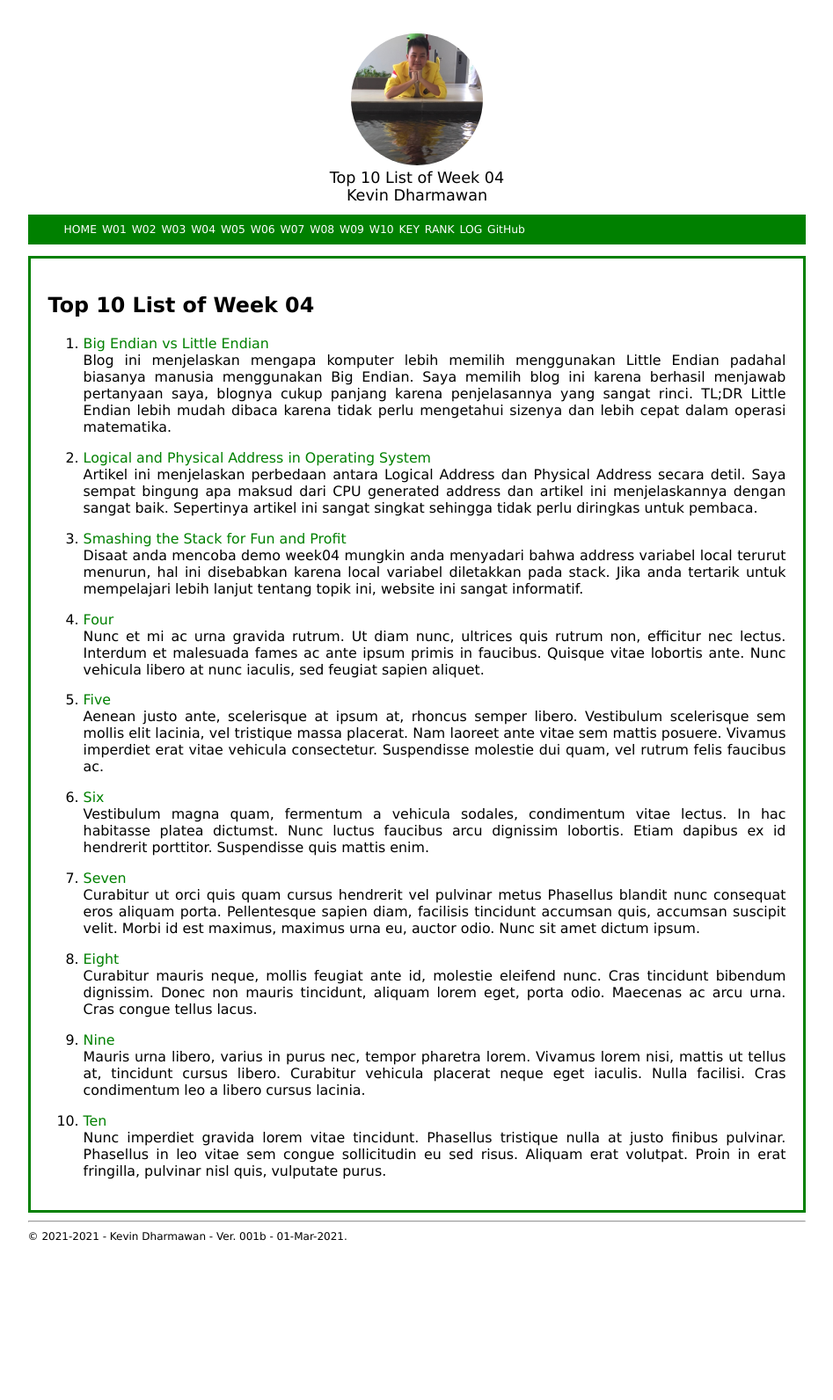
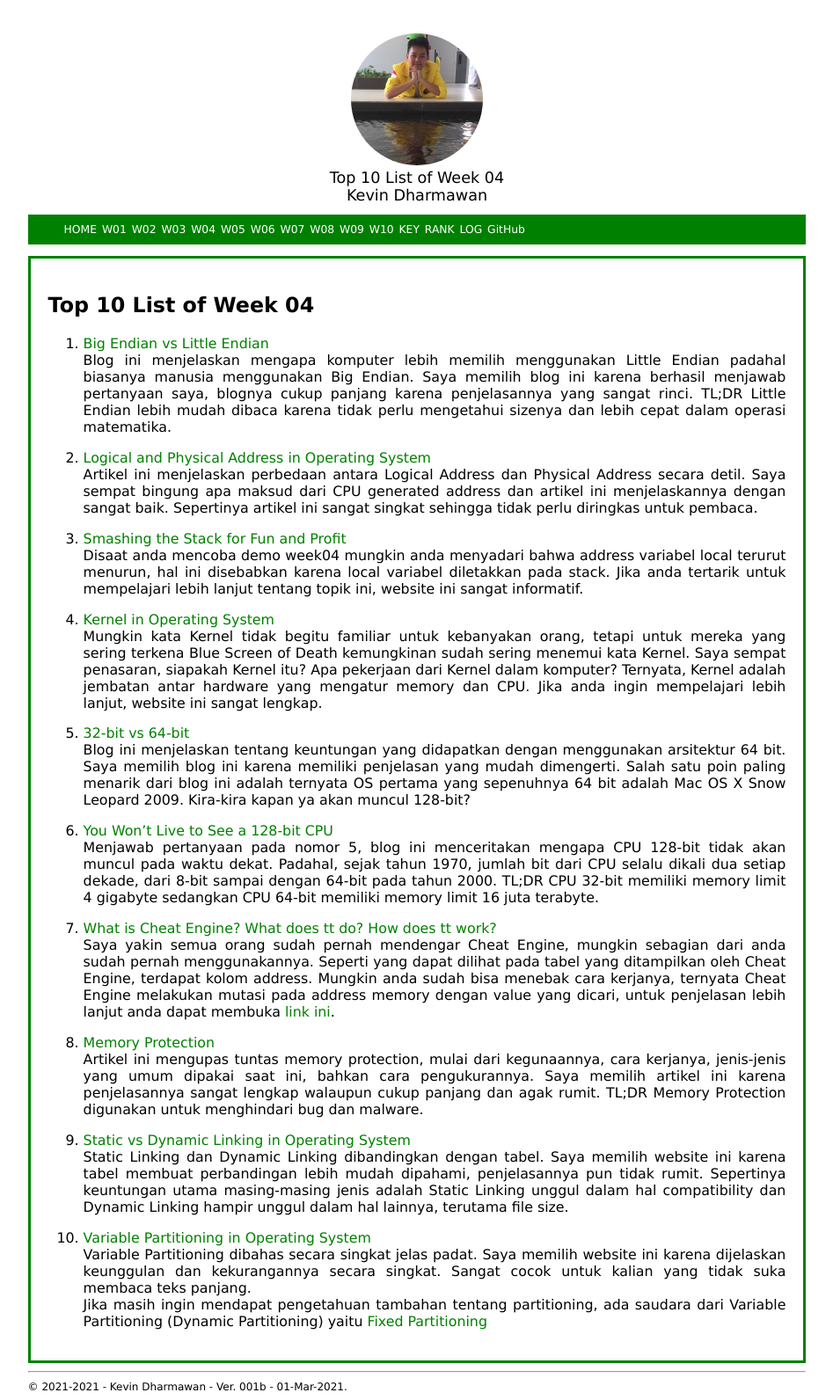
Before and after one commit to kevindharmawan/os211, a Jekyll site: the page built from w04.md, in a window 1280 px wide. Shown: the whole page at 88% size, without its empty margins (166-1113 px from the left). Built offline with Jekyll 4.4.1, drawn with Linux system fonts in a browser that asks for light colours; our own code applies the rules of GitHub Pages for plain Markdown files; before the commit the page ends 1421 px from its top, so only the background shows below that.

Commit message:
OS211 kevindharmawan

```diff
--- a/TXT/mylog.txt
+++ b/TXT/mylog.txt
@@ -51,13 +51,13 @@ ZCZC W03  30 L22 Youtube: study
 ZCZC W03  30 L23 Discord: pop quiz
 ZCZC W04  20 L01 SCELE related
 ZCZC W04 105 L02 ZOOM related
-ZCZC W04  20 L05 GSGS related
+ZCZC W04 140 L05 GSGS related
 ZCZC W04  15 L11 Assignment #1
 ZCZC W04  20 L12 Assignment #2
 ZCZC W04  30 L13 Assignment #3
-ZCZC W04  30 L14 Assignment #4
+ZCZC W04  90 L14 Assignment #4
 ZCZC W04   5 L15 Assignment #5
 ZCZC W04  10 L16 Assignment #6
 ZCZC W04   5 L17 Assignment #7
 ZCZC W04   2 L18 Assignment #8
-ZCZC W04  20 L22 Youtube: study
+ZCZC W04  40 L22 Youtube: study
--- a/w04.md
+++ b/w04.md
@@ -5,7 +5,7 @@ permalink: /W04/
 
 # Top 10 List of Week 04
 
-1. [Big Endian vs Little Endian](https://uynguyen.github.io/2018/04/30/Big-Endian-vs-Little-Endian/#:~:text=The%20advantages%20of%20Little%20Endian,32%2C%2064%2Dbit%20reads.)<br>
+1. [Big Endian vs Little Endian](https://uynguyen.github.io/2018/04/30/Big-Endian-vs-Little-Endian/)<br>
 Blog ini menjelaskan mengapa komputer lebih memilih menggunakan Little Endian padahal biasanya manusia menggunakan Big Endian.
 Saya memilih blog ini karena berhasil menjawab pertanyaan saya, blognya cukup panjang karena penjelasannya yang sangat rinci.
 TL;DR Little Endian lebih mudah dibaca karena tidak perlu mengetahui sizenya dan lebih cepat dalam operasi matematika.
@@ -19,51 +19,40 @@ Sepertinya artikel ini sangat singkat sehingga tidak perlu diringkas untuk pemba
 Disaat anda mencoba demo week04 mungkin anda menyadari bahwa address variabel local terurut menurun, hal ini disebabkan karena local variabel diletakkan pada stack.
 Jika anda tertarik untuk mempelajari lebih lanjut tentang topik ini, website ini sangat informatif.
 
-4. [Four](https://en.wikipedia.org/wiki/4)<br>
-Nunc et mi ac urna gravida rutrum.
-Ut diam nunc, ultrices quis rutrum non, efficitur nec lectus.
-Interdum et malesuada fames ac ante ipsum primis in faucibus.
-Quisque vitae lobortis ante.
-Nunc vehicula libero at nunc iaculis, sed feugiat sapien aliquet.
+4. [Kernel in Operating System](https://www.geeksforgeeks.org/kernel-in-operating-system/)<br>
+Mungkin kata Kernel tidak begitu familiar untuk kebanyakan orang, tetapi untuk mereka yang sering terkena Blue Screen of Death kemungkinan sudah sering menemui kata Kernel.
+Saya sempat penasaran, siapakah Kernel itu? Apa pekerjaan dari Kernel dalam komputer?
+Ternyata, Kernel adalah jembatan antar hardware yang mengatur memory dan CPU.
+Jika anda ingin mempelajari lebih lanjut, website ini sangat lengkap.
 
-5. [Five](https://en.wikipedia.org/wiki/5)<br>
-Aenean justo ante, scelerisque at ipsum at, rhoncus semper libero.
-Vestibulum scelerisque sem mollis elit lacinia, vel tristique massa placerat.
-Nam laoreet ante vitae sem mattis posuere.
-Vivamus imperdiet erat vitae vehicula consectetur.
-Suspendisse molestie dui quam, vel rutrum felis faucibus ac.
+5. [32-bit vs 64-bit](https://www.digitaltrends.com/computing/32-bit-vs-64-bit-operating-systems/)<br>
+Blog ini menjelaskan tentang keuntungan yang didapatkan dengan menggunakan arsitektur 64 bit.
+Saya memilih blog ini karena memiliki penjelasan yang mudah dimengerti.
+Salah satu poin paling menarik dari blog ini adalah ternyata OS pertama yang sepenuhnya 64 bit adalah Mac OS X Snow Leopard 2009.
+Kira-kira kapan ya akan muncul 128-bit?
 
-6. [Six](https://en.wikipedia.org/wiki/6)<br>
-Vestibulum magna quam, fermentum a vehicula sodales, condimentum vitae lectus.
-In hac habitasse platea dictumst.
-Nunc luctus faucibus arcu dignissim lobortis.
-Etiam dapibus ex id hendrerit porttitor.
-Suspendisse quis mattis enim.
+6. [You Won't Live to See a 128-bit CPU](https://blog.cloudware.bg/en/you-wont-live-to-see-a-128bit-cpu/)<br>
+Menjawab pertanyaan pada nomor 5, blog ini menceritakan mengapa CPU 128-bit tidak akan muncul pada waktu dekat.
+Padahal, sejak tahun 1970, jumlah bit dari CPU selalu dikali dua setiap dekade, dari 8-bit sampai dengan 64-bit pada tahun 2000.
+TL;DR CPU 32-bit memiliki memory limit 4 gigabyte sedangkan CPU 64-bit memiliki memory limit 16 juta terabyte.
 
-7. [Seven](https://en.wikipedia.org/wiki/7)<br>
-Curabitur ut orci quis quam cursus hendrerit vel pulvinar metus
-Phasellus blandit nunc consequat eros aliquam porta.
-Pellentesque sapien diam, facilisis tincidunt accumsan quis, accumsan suscipit velit.
-Morbi id est maximus, maximus urna eu, auctor odio.
-Nunc sit amet dictum ipsum.
+7. [What is Cheat Engine? What does tt do? How does tt work?](https://www.youtube.com/watch?v=yYVYJdvoI-g)<br>
+Saya yakin semua orang sudah pernah mendengar Cheat Engine, mungkin sebagian dari anda sudah pernah menggunakannya.
+Seperti yang dapat dilihat pada tabel yang ditampilkan oleh Cheat Engine, terdapat kolom address.
+Mungkin anda sudah bisa menebak cara kerjanya, ternyata Cheat Engine melakukan mutasi pada address memory dengan value yang dicari, untuk penjelasan lebih lanjut anda dapat membuka [link ini](https://www.quora.com/How-do-people-write-cheats-that-run-inside-games).
 
-8. [Eight](https://en.wikipedia.org/wiki/8)<br>
-Curabitur mauris neque, mollis feugiat ante id, molestie eleifend nunc.
-Cras tincidunt bibendum dignissim.
-Donec non mauris tincidunt, aliquam lorem eget, porta odio.
-Maecenas ac arcu urna.
-Cras congue tellus lacus.
+8. [Memory Protection](https://www.wikiwand.com/en/Memory_protection)<br>
+Artikel ini mengupas tuntas memory protection, mulai dari kegunaannya, cara kerjanya, jenis-jenis yang umum dipakai saat ini, bahkan cara pengukurannya.
+Saya memilih artikel ini karena penjelasannya sangat lengkap walaupun cukup panjang dan agak rumit.
+TL;DR Memory Protection digunakan untuk menghindari bug dan malware.
 
-9. [Nine](https://en.wikipedia.org/wiki/9)<br>
-Mauris urna libero, varius in purus nec, tempor pharetra lorem.
-Vivamus lorem nisi, mattis ut tellus at, tincidunt cursus libero.
-Curabitur vehicula placerat neque eget iaculis.
-Nulla facilisi.
-Cras condimentum leo a libero cursus lacinia.
+9. [Static vs Dynamic Linking in Operating System](https://prepinsta.com/operating-systems/static-vs-dynamic-linking/)<br>
+Static Linking dan Dynamic Linking dibandingkan dengan tabel.
+Saya memilih website ini karena tabel membuat perbandingan lebih mudah dipahami, penjelasannya pun tidak rumit.
+Sepertinya keuntungan utama masing-masing jenis adalah Static Linking unggul dalam hal compatibility dan Dynamic Linking hampir unggul dalam hal lainnya, terutama file size.
 
-10. [Ten](https://en.wikipedia.org/wiki/10)<br>
-Nunc imperdiet gravida lorem vitae tincidunt.
-Phasellus tristique nulla at justo finibus pulvinar.
-Phasellus in leo vitae sem congue sollicitudin eu sed risus.
-Aliquam erat volutpat.
-Proin in erat fringilla, pulvinar nisl quis, vulputate purus.
+10. [Variable Partitioning in Operating System](https://www.geeksforgeeks.org/variable-or-dynamic-partitioning-in-operating-system/)<br>
+Variable Partitioning dibahas secara singkat jelas padat.
+Saya memilih website ini karena dijelaskan keunggulan dan kekurangannya secara singkat.
+Sangat cocok untuk kalian yang tidak suka membaca teks panjang.\
+Jika masih ingin mendapat pengetahuan tambahan tentang partitioning, ada saudara dari Variable Partitioning (Dynamic Partitioning) yaitu [Fixed Partitioning](https://www.geeksforgeeks.org/fixed-or-static-partitioning-in-operating-system/)
```
Also changed, not shown: 5 other files.
